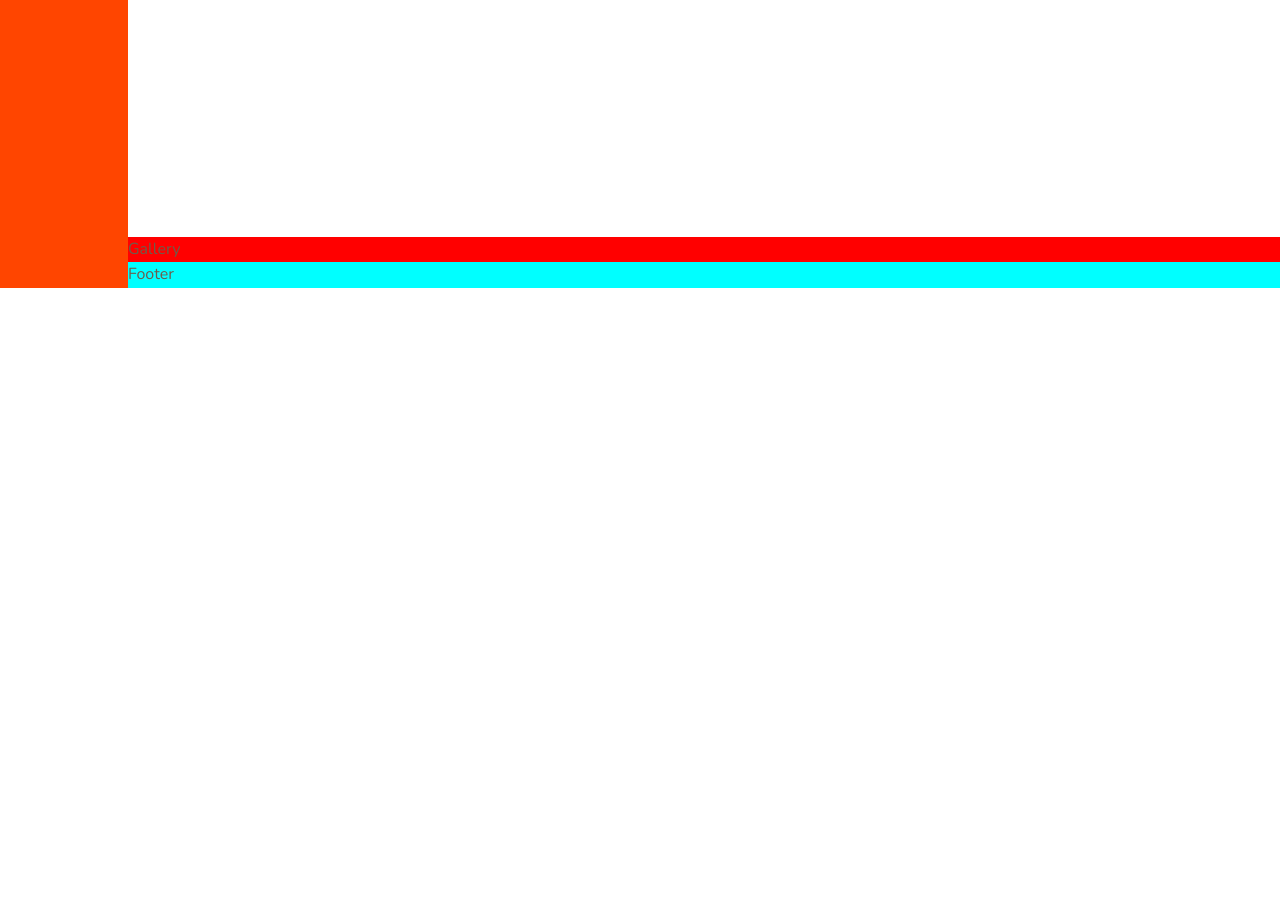
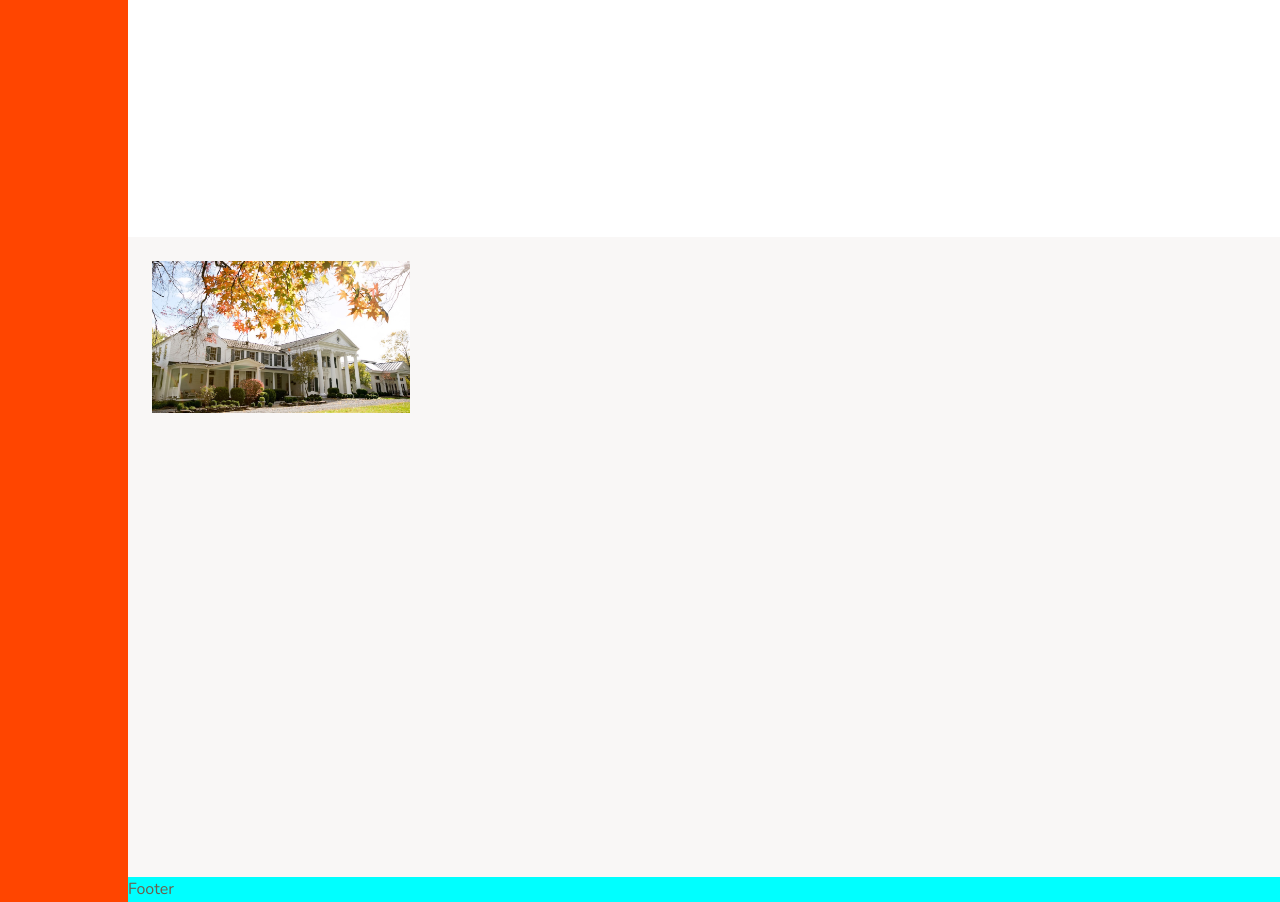
Before and after one commit to najmulmyself/Nexter, a website: page index.html in a window 1280 px wide. Shown: the part 4406-5308 px from the top of the page. Before the commit the page ends 4694 px from the top, so only its background shows below. Drawn offline with nearby package versions, Linux system fonts and the light colour scheme.

Commit message:
gallery section added

```diff
--- a/index.html
+++ b/index.html
@@ -354,7 +354,11 @@
       </div>
     </section>
 
-    <section class="gallery">Gallery</section>
+    <section class="gallery">
+      <figure class="gallery__item gallery__item--1">
+        <img src="img/gal-1.jpeg" alt="img 1" class="gallery__img">
+      </figure>
+    </section>
 
     <footer class="footer">Footer</footer>
   </body>
--- a/sass/_gallery.scss
+++ b/sass/_gallery.scss
@@ -1,4 +1,27 @@
 .gallery{
-    background-color: red;
+    background-color: $color-grey-light-1;
     grid-column : full-content-start / full-content-end;
+
+    display: grid;
+    grid-template-columns: repeat(8 , 1fr);
+    grid-template-rows: repeat(7 , 5vw);
+    grid-gap: 1.5rem;
+    padding :1.5rem;
+
+
+    &__item{
+
+        &--1{
+            grid-row: 1 / span 2;
+            grid-column: 1 / span 2;
+        }
+
+    }
+
+    &__img{
+        width: 100%;
+        object-fit: cover;
+        height: 100%; // if we don't have specified the height object fit does't work properly;
+        display: block;
+    }
 }
```
Also changed, not shown: css/style.css.
